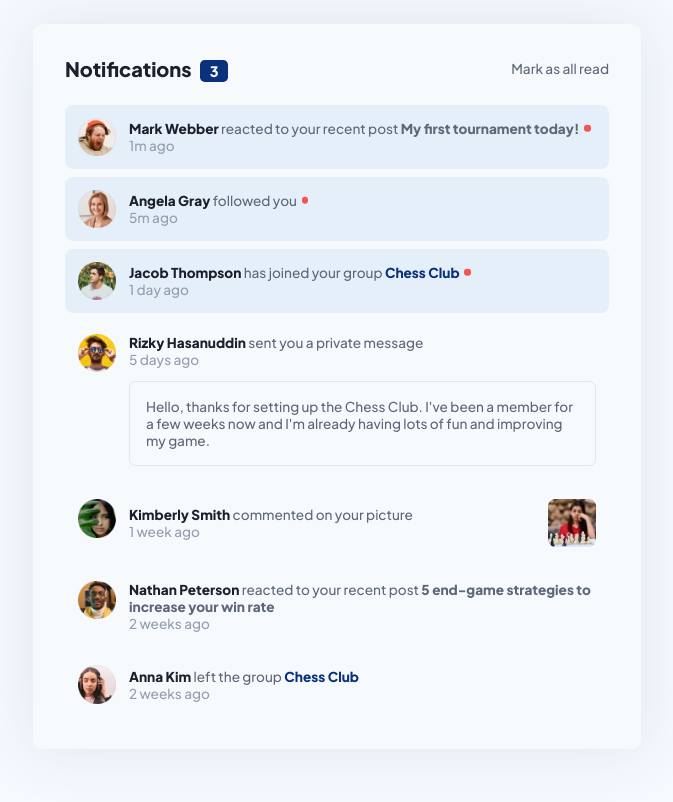
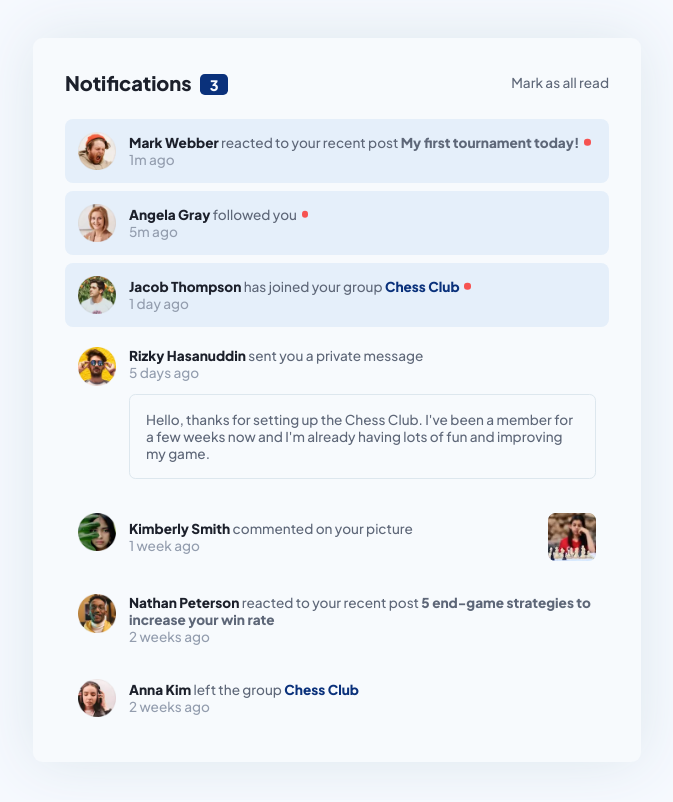
Before and after one commit to Fahatmah/notifications-page, a plain HTML site: page index.html in a window 1280 px wide. Shown: the whole page, without its empty margins (303-976 px from the left). Drawn offline with Linux system fonts and the light colour scheme.

Commit message:
aligning body to center

```diff
--- a/sass/abstracts/_variables.scss
+++ b/sass/abstracts/_variables.scss
@@ -35,6 +35,9 @@ main {
 }
 
 @include ms {
+  body {
+    @include flex();
+  }
   main {
     box-shadow: 0 0 60px hsl(205, 33%, 90%);
     padding: 2rem;
```
Also changed, not shown: dist/styles.css, 1 other file.
